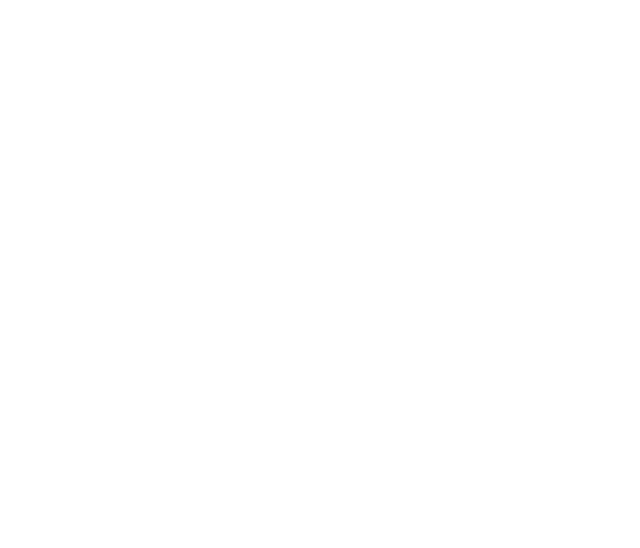
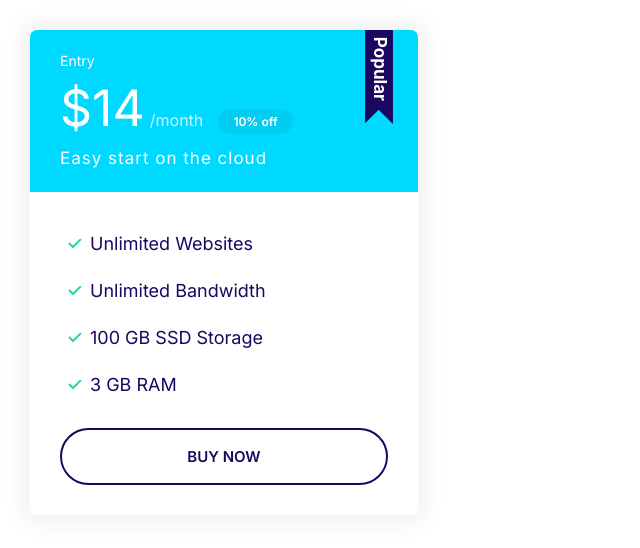
Before and after one commit to JuliaKucmierczyk/moshify-course-project, a plain HTML site: page index.html in a window 1280 px wide. Shown: the whole page, without its empty margins (0-640 px from the left). Drawn offline with Linux system fonts and the light colour scheme.

Commit message:
Finished plan component.

```diff
--- a/css/styles.css
+++ b/css/styles.css
@@ -114,6 +114,7 @@ a {
 
 .badge--small {
   font-size: 1.6rem;
+  padding: 0.5rem 1.5rem;
 }
 
 @media screen and (min-width: 1024px) {
@@ -273,3 +274,90 @@ a {
     font-size: 1.5rem;
   }
 }
+
+/* Cards */
+.card {
+  border-radius: 7px;
+  box-shadow: 0 0 20px 10px #f3f3f3;
+  overflow: hidden;
+}
+
+.card__header,
+.card__body {
+  padding: 2rem 3rem;
+}
+
+.card--primary .card__header {
+  background: var(--color-primary);
+  color: #fff;
+}
+
+.card--secondary .card__header {
+  background: var(--color-secondary);
+  color: #fff;
+}
+
+.card--secondary .badge--secondary {
+  background: #02cdf1;
+}
+
+/* Plans */
+.plan__name {
+  color: #fff;
+  margin: 0;
+  font-weight: 500;
+  font-size: 2.4rem;
+}
+
+.plan__price {
+  font-size: 6rem;
+}
+
+.plan__billing-cycle {
+  font-size: 2.4rem;
+  font-weight: 300;
+  opacity: 0.8;
+  margin-right: 1rem;
+}
+
+.plan__description {
+  font-size: 2rem;
+  font-weight: 300;
+  letter-spacing: 1px;
+  display: block;
+}
+
+.plan .list__item {
+  margin-bottom: 2rem;
+}
+
+.plan--popular .card__header {
+  position: relative;
+}
+
+.plan--popular .card__header::before {
+  content: url(../images/popular.svg);
+  width: 40px;
+  display: inline-block;
+  position: absolute;
+  top: -6px;
+  right: 5%;
+}
+
+@media screen and (min-width: 1024px) {
+  .plan__name {
+    font-size: 1.4rem;
+  }
+
+  .plan__price {
+    font-size: 5rem;
+  }
+
+  .plan__billing-cycle {
+    font-size: 1.6rem;
+  }
+
+  .plan__description {
+    font-size: 1.7rem;
+  }
+}
--- a/index.html
+++ b/index.html
@@ -12,5 +12,28 @@
     <link rel="stylesheet" href="/css/normalize.css" />
     <link rel="stylesheet" href="/css/styles.css" />
   </head>
-  <body></body>
+  <body>
+    <div style="width: 35%; padding: 30px">
+      <div class="plan plan--popular">
+        <div class="card card--secondary">
+          <header class="card__header">
+            <h3 class="plan__name">Entry</h3>
+            <span class="plan__price">$14</span>
+            <span class="plan__billing-cycle">/month</span>
+            <span class="badge badge--secondary badge--small">10% off</span>
+            <span class="plan__description">Easy start on the cloud</span>
+          </header>
+          <div class="card__body">
+            <ul class="list list--tick">
+              <li class="list__item">Unlimited Websites</li>
+              <li class="list__item">Unlimited Bandwidth</li>
+              <li class="list__item">100 GB SSD Storage</li>
+              <li class="list__item">3 GB RAM</li>
+            </ul>
+            <button class="btn btn--outline btn--block">Buy Now</button>
+          </div>
+        </div>
+      </div>
+    </div>
+  </body>
 </html>
```
Also changed, not shown: images/popular.svg (added).
